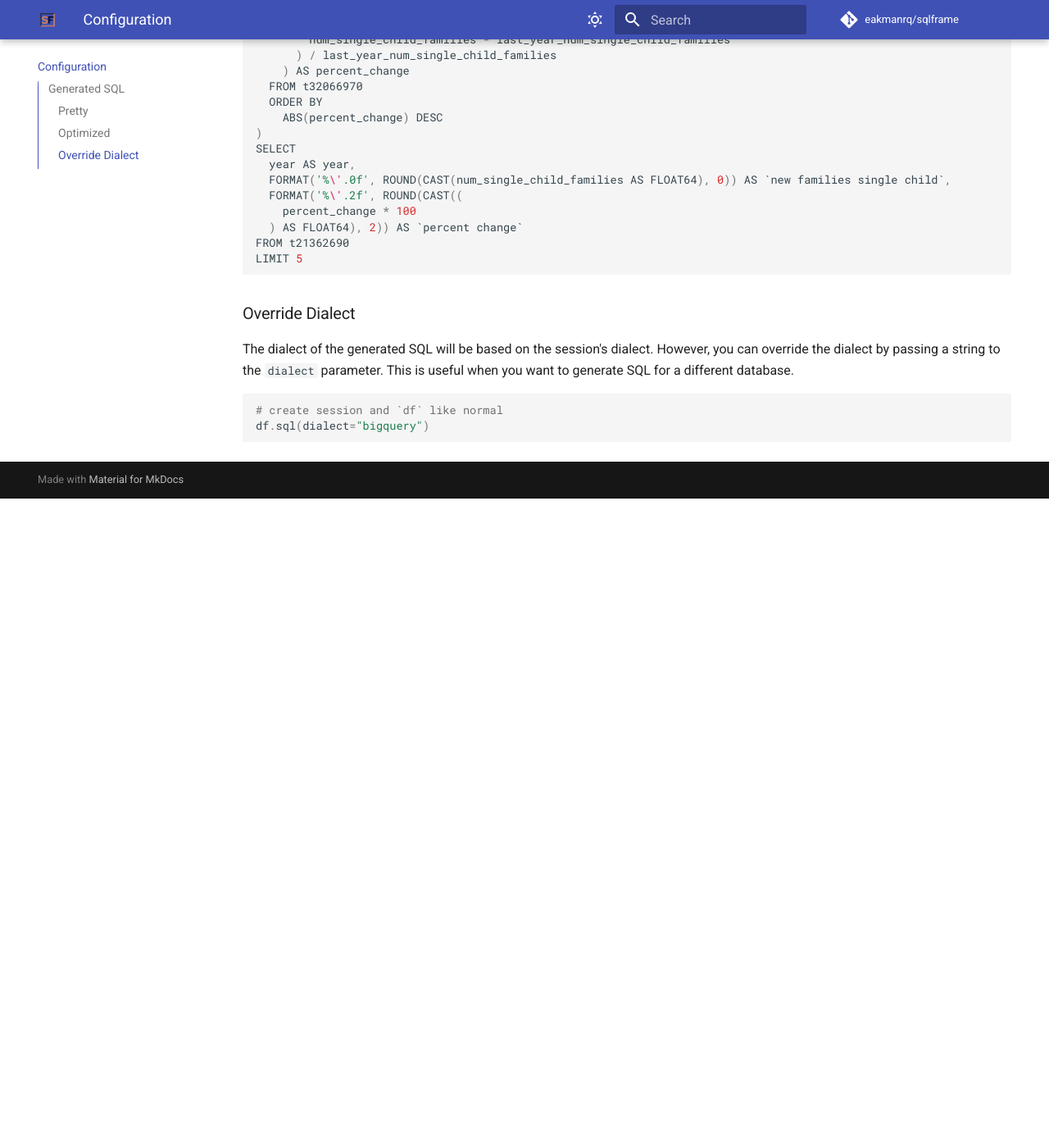
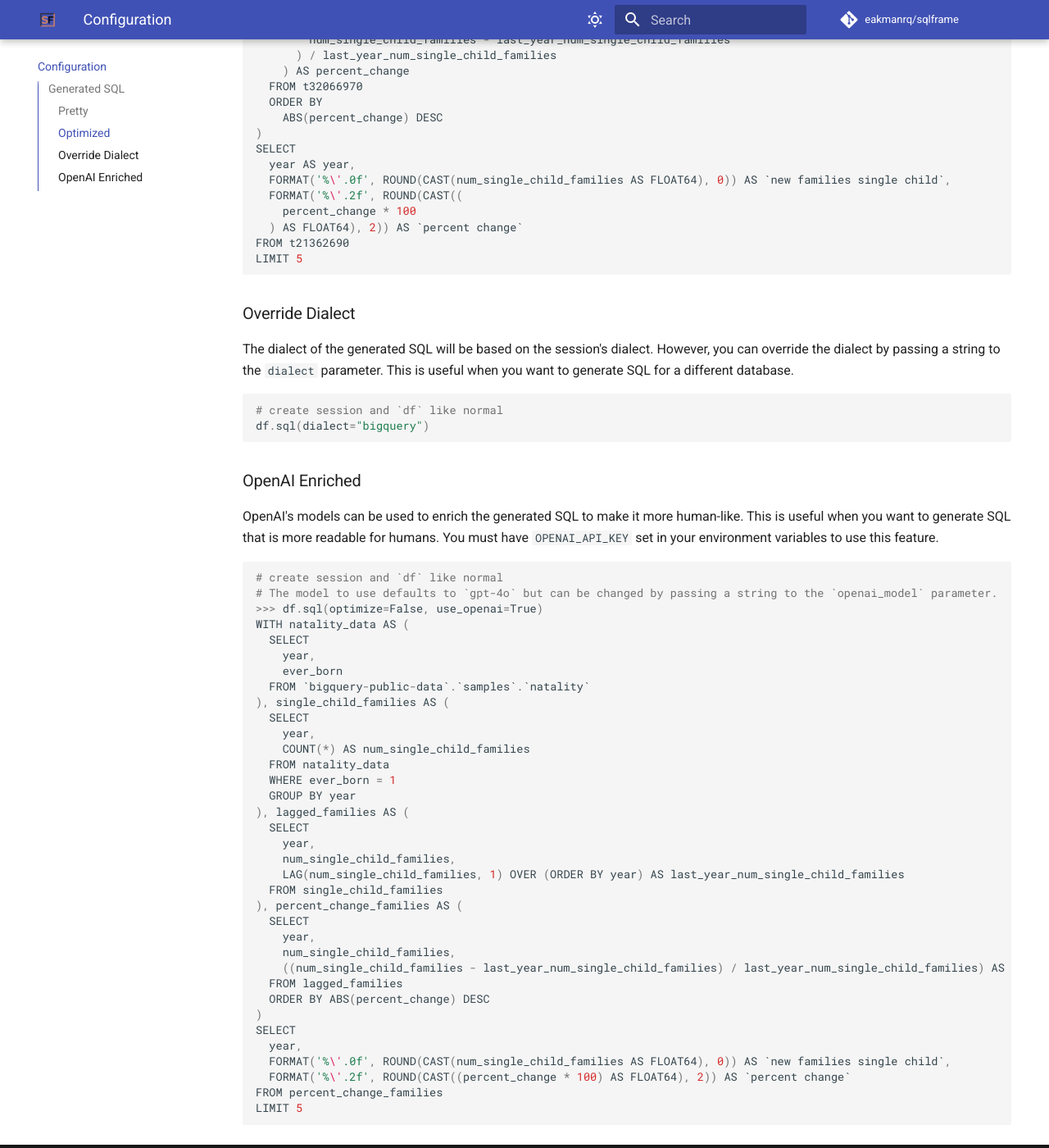
Before and after one commit to eakmanrq/sqlframe, an MkDocs documentation site: the page built from docs/configuration.md, in a window 1280 px wide and 1400 px high, scrolled down 3240 px. Shown: the whole window at 82% size. Built offline with MkDocs 1.6.1 and Material for MkDocs 9.7.7, drawn with Linux system fonts in a browser that asks for light colours; comment, search, counter and statistics services are not loaded; before the commit the page ends 3848 px from its top, so only the background shows below that.

Commit message:
feat: add openai enrichment support

````diff
--- a/docs/configuration.md
+++ b/docs/configuration.md
@@ -183,3 +183,47 @@
 # create session and `df` like normal
 df.sql(dialect="bigquery")
 ```
+
+### OpenAI Enriched
+
+OpenAI's models can be used to enrich the generated SQL to make it more human-like.
+This is useful when you want to generate SQL that is more readable for humans.
+You must have `OPENAI_API_KEY` set in your environment variables to use this feature.
+
+```python
+# create session and `df` like normal
+# The model to use defaults to `gpt-4o` but can be changed by passing a string to the `openai_model` parameter.
+>>> df.sql(optimize=False, use_openai=True)
+WITH natality_data AS (
+  SELECT
+    year,
+    ever_born
+  FROM `bigquery-public-data`.`samples`.`natality`
+), single_child_families AS (
+  SELECT
+    year,
+    COUNT(*) AS num_single_child_families
+  FROM natality_data
+  WHERE ever_born = 1
+  GROUP BY year
+), lagged_families AS (
+  SELECT
+    year,
+    num_single_child_families,
+    LAG(num_single_child_families, 1) OVER (ORDER BY year) AS last_year_num_single_child_families
+  FROM single_child_families
+), percent_change_families AS (
+  SELECT
+    year,
+    num_single_child_families,
+    ((num_single_child_families - last_year_num_single_child_families) / last_year_num_single_child_families) AS percent_change
+  FROM lagged_families
+  ORDER BY ABS(percent_change) DESC
+)
+SELECT
+  year,
+  FORMAT('%\'.0f', ROUND(CAST(num_single_child_families AS FLOAT64), 0)) AS `new families single child`,
+  FORMAT('%\'.2f', ROUND(CAST((percent_change * 100) AS FLOAT64), 2)) AS `percent change`
+FROM percent_change_families
+LIMIT 5
+```
--- a/setup.py
+++ b/setup.py
@@ -30,6 +30,7 @@
         "dev": [
             "duckdb>=0.9,<0.11",
             "mypy>=1.10.0,<1.11",
+            "openai>=1.30,<1.31",
             "pandas>=2,<3",
             "pandas-stubs>=2,<3",
             "psycopg>=3.1,<4",
@@ -54,6 +55,9 @@
         "duckdb": [
             "duckdb>=0.9,<0.11",
             "pandas>=2,<3",
+        ],
+        "openai": [
+            "openai>=1.30,<1.31",
         ],
         "pandas": [
             "pandas>=2,<3",
````
Also changed, not shown: 2 other files.
